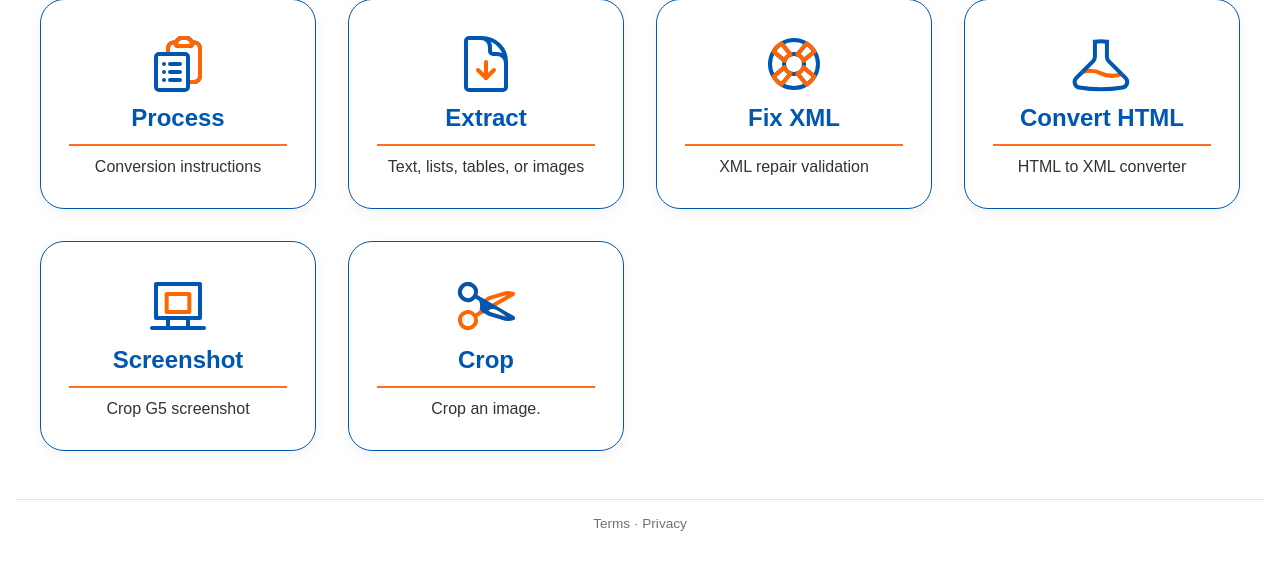
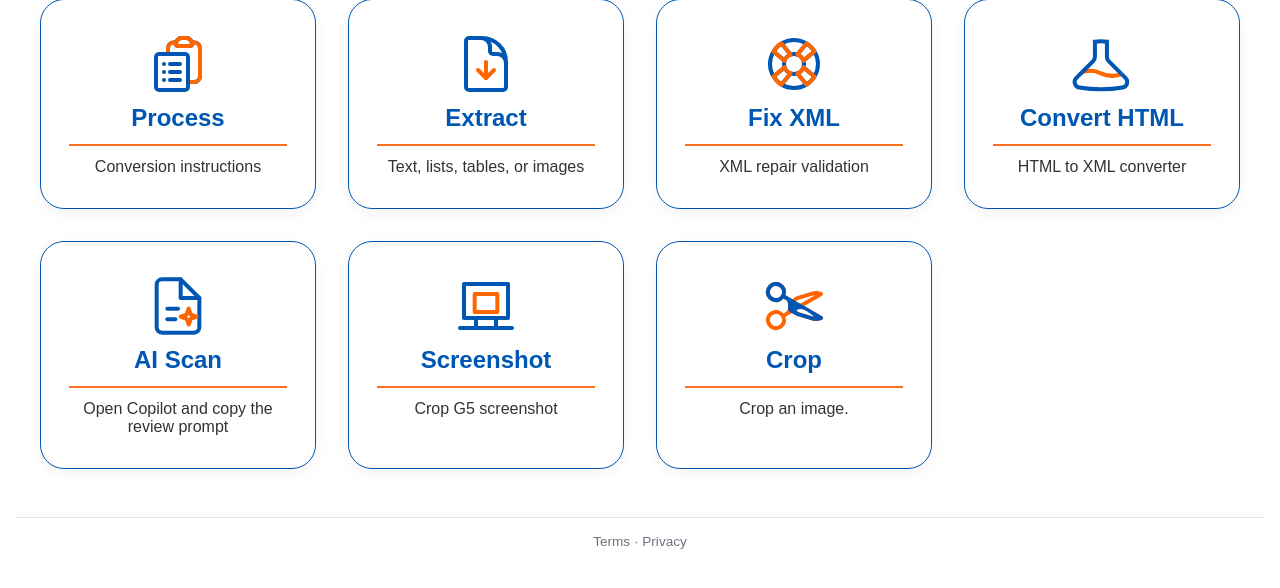
Before and after one commit to airbornedan/pdfxml, a Flask app: page / in a window 1280 px wide. Shown: the part 163-751 px from the top of the page. Run offline with Flask 3, Linux system fonts and the light colour scheme; parts of the project's set-up code (start-up, migrations or seed data) failed here and were passed over; some libraries are stand-ins or nearby versions.

Commit message:
Add Copilot AI Scan homepage link

```diff
--- a/app/blueprints/extract.py
+++ b/app/blueprints/extract.py
@@ -2,9 +2,11 @@
 ### EXTRACT -- UPLOAD, PAGE SELECTION, REGION-SELECT WIZARD
 ########################################################################
 import json
+from pathlib import Path
 
 from flask import (
     Blueprint,
+    current_app,
     Response,
     abort,
     redirect,
@@ -69,7 +71,11 @@ def _breadcrumbs(step_label=None, include_choose_page=False):
 
 @bp.route("/")
 def index():
-    return render_template("index.html")
+    prompt_path = Path(current_app.root_path).parent / "prompts" / "ai_prompt.txt"
+    return render_template(
+        "index.html",
+        ai_prompt=prompt_path.read_text(encoding="utf-8").strip(),
+    )
 
 
 def _clear_pdf():
--- /dev/null
+++ b/prompts/ai_prompt.txt
@@ -0,0 +1 @@
+Analyze this document
--- /dev/null
+++ b/static/js/ai_scan.js
@@ -0,0 +1,18 @@
+(() => {
+	const link = document.getElementById("ai-scan-link");
+	const status = document.getElementById("ai-scan-status");
+	if (!link || !status) return;
+
+	link.addEventListener("click", () => {
+		if (!navigator.clipboard?.writeText) {
+			status.textContent = "Copilot opened, but clipboard access is unavailable.";
+			return;
+		}
+
+		navigator.clipboard.writeText(link.dataset.prompt || "").then(() => {
+			status.textContent = "Review prompt copied to clipboard.";
+		}).catch(() => {
+			status.textContent = "Copilot opened, but the prompt could not be copied.";
+		});
+	});
+})();
--- a/templates/index.html
+++ b/templates/index.html
@@ -27,6 +27,12 @@
 			<hr class="card-divider">
 			<span class="card-desc">HTML to XML converter</span>
 		</a>
+		<a href="https://m365.cloud.microsoft/chat/?titleId=T_1c5c4ca0-7f14-1379-ba6c-cd16be44c883&amp;source=agentCenterDialog" class="card" id="ai-scan-link" data-prompt="{{ ai_prompt }}" target="_blank" rel="noopener noreferrer">
+			<img class="card-icon" src="{{ url_for('static', filename='images/ai-scan.svg') }}" alt="">
+			<span class="card-title">AI Scan</span>
+			<hr class="card-divider">
+			<span class="card-desc">Open Copilot and copy the review prompt</span>
+		</a>
 		<a href="{{ url_for('screenshot.screenshot') }}" class="card">
 			<img class="card-icon" src="{{ url_for('static', filename='images/screenshot.svg') }}" alt="">
 			<span class="card-title">Screenshot</span>
@@ -48,5 +54,7 @@
 		</a>
 		{% endif %}
 	</div>
+	<p id="ai-scan-status" class="ai-scan-status" role="status" aria-live="polite"></p>
 </div>
+<script src="{{ static_url('js/ai_scan.js') }}" defer></script>
 {% endblock %}
```
Also changed, not shown: tests/test_smoke.py (+8 -0 lines), static/images/ai-scan.svg (added).
